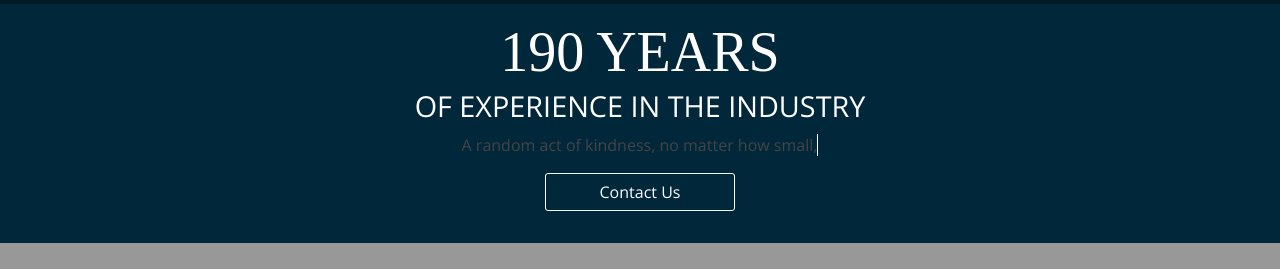
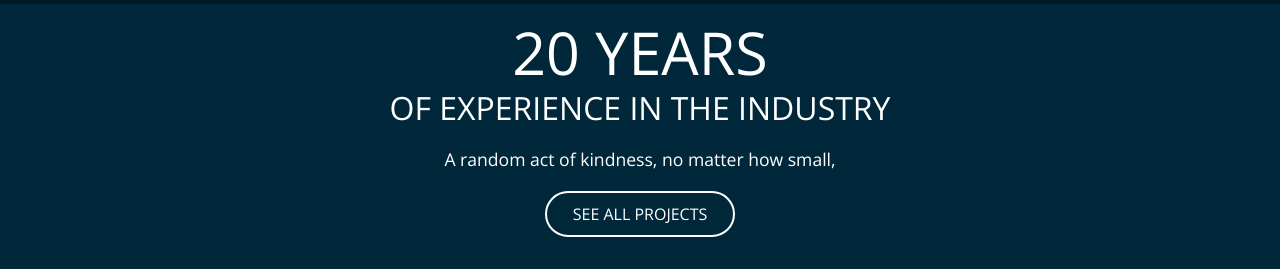
Before and after one commit to arnavjalui/JJ, a PHP site: page / in a window 1280 px wide. Shown: the part 1025-1294 px from the top of the page. Before the commit the page ends 1268 px from the top, so only its background shows below. Run offline with PHP 8.4, Linux system fonts and the light colour scheme; some libraries are stand-ins or nearby versions.

Commit message:
Modified the first-block

```diff
--- a/CSS/main_css2.css
+++ b/CSS/main_css2.css
@@ -52,13 +52,14 @@ nav .navNarrow .narrowLinks li{
 nav .navNarrow{display: none;}
 .hidden{display: none;}
 a.white-btn {
-    border: 1px solid #fff;
-    border-radius: 3px;
+    border: 2px solid #fff;
+    border-radius: 2.5em;
     color: #fff;
     display: block;
+    margin-top: 1.5em;
     font-size: 1em;
-    margin-top: 1.25em;
-    padding: 0.625em 1.25em;
+    text-transform: uppercase;
+    padding: 0.8em 1em 0.8em 1em;
     text-decoration: none;
     transition: all 0.20s linear 0s;
 	-o-transition: all 0.20s linear 0s;
@@ -67,7 +68,7 @@ a.white-btn {
 	-webkit-transition: all 0.20s linear 0s;
 }
 a.white-btn:hover {
-	background: none repeat scroll 0 0 rgba(255, 255, 255, 0.1);
+	background: none repeat scroll 0 0 rgba(146, 197, 0, 0.8);
 }
 
 .s-1, .s-2,.s-five,.s-3, .s-4, .s-5, .s-6, .s-7, .s-8, .s-9, .s-10, .s-11, .s-12, .l-1, .l-2, .l-five, .l-3, .l-4, .l-5, .l-6, .l-7, .l-8, .l-9, .l-10, .l-11, .l-12 {
@@ -186,24 +187,22 @@ nav .navNarrow .narrowLinks a {
     padding: 2.5em;
     padding-bottom: 2em;
     text-align: center;
+    color: #fff;
     border-top: 5px solid rgba(0, 18, 25,0.6);
     line-height: 1em;
 }
 #first-block h1 {
-    color: #fff;
-    font-family:serif;
-    font-size: 3.5em;
-    font-weight: 300;
+    font-size: 3.7em;
+    font-weight: 500;
     margin-top: 0;
 }
 #first-block h2 {
-    font-size: 1.8em;
-    color: #fff;
-    font-weight: 500;
+    font-size: 2em;
+    font-weight: 300;
 }
-#first block p{
-    color: #6c7c84;
-	font-size: 0.85em;
+#first-block p{
+	font-size: 1.1em;
+    padding-top: 0.5em;
 }
 
 @media screen and (max-width: 320px) {
@@ -382,5 +381,5 @@ nav .navNarrow .narrowLinks a {
 .center {
   float:none;
   margin:0 auto;
-  display:block;
+display: block;
 }
--- /dev/null
+++ b/JS/typewriter.js
@@ -0,0 +1,52 @@
+
+var TxtType = function(el, toRotate, period) {
+this.toRotate = toRotate;
+this.el = el;
+this.loopNum = 0;
+this.period = parseInt(period, 10) || 2000;
+this.txt = '';
+this.tick();
+this.isDeleting = false;
+};
+
+TxtType.prototype.tick = function() {
+var i = this.loopNum % this.toRotate.length;
+var fullTxt = this.toRotate[i];
+
+if (this.isDeleting) {
+this.txt = fullTxt.substring(0, this.txt.length - 1);
+} else {
+this.txt = fullTxt.substring(0, this.txt.length + 1);
+}
+
+this.el.innerHTML = '<span class="wrap">'+this.txt+'</span>';
+
+var that = this;
+var delta = 200 - Math.random() * 100;
+
+if (this.isDeleting) { delta /= 2; }
+
+if (!this.isDeleting && this.txt === fullTxt) {
+delta = this.period;
+this.isDeleting = true;
+} else if (this.isDeleting && this.txt === '') {
+this.isDeleting = false;
+this.loopNum++;
+delta = 500;
+}
+
+setTimeout(function() {
+that.tick();
+}, delta);
+};
+
+window.onload = function() {
+var elements = document.getElementsByClassName('typewrite');
+for (var i=0; i<elements.length; i++) {
+var toRotate = elements[i].getAttribute('data-type');
+var period = elements[i].getAttribute('data-period');
+if (toRotate) {
+  new TxtType(elements[i], JSON.parse(toRotate), period);
+}
+}
+};
--- a/index.php
+++ b/index.php
@@ -16,64 +16,7 @@
 
         <!-- CUSTOM STYLE -->
         <link href='http://fonts.googleapis.com/css?family=Open+Sans:400,300,600,700,800&subset=latin,latin-ext' rel='stylesheet' type='text/css'>
-        <script type="text/javascript">
-            var TxtType = function(el, toRotate, period) {
-            this.toRotate = toRotate;
-            this.el = el;
-            this.loopNum = 0;
-            this.period = parseInt(period, 10) || 2000;
-            this.txt = '';
-            this.tick();
-            this.isDeleting = false;
-        };
 
-        TxtType.prototype.tick = function() {
-            var i = this.loopNum % this.toRotate.length;
-            var fullTxt = this.toRotate[i];
-
-            if (this.isDeleting) {
-            this.txt = fullTxt.substring(0, this.txt.length - 1);
-            } else {
-            this.txt = fullTxt.substring(0, this.txt.length + 1);
-            }
-
-            this.el.innerHTML = '<span class="wrap">'+this.txt+'</span>';
-
-            var that = this;
-            var delta = 200 - Math.random() * 100;
-
-            if (this.isDeleting) { delta /= 2; }
-
-            if (!this.isDeleting && this.txt === fullTxt) {
-            delta = this.period;
-            this.isDeleting = true;
-            } else if (this.isDeleting && this.txt === '') {
-            this.isDeleting = false;
-            this.loopNum++;
-            delta = 500;
-            }
-
-            setTimeout(function() {
-            that.tick();
-            }, delta);
-        };
-
-        window.onload = function() {
-            var elements = document.getElementsByClassName('typewrite');
-            for (var i=0; i<elements.length; i++) {
-                var toRotate = elements[i].getAttribute('data-type');
-                var period = elements[i].getAttribute('data-period');
-                if (toRotate) {
-                  new TxtType(elements[i], JSON.parse(toRotate), period);
-                }
-            }
-            // INJECT CSS
-            var css = document.createElement("style");
-            css.type = "text/css";
-            css.innerHTML = ".typewrite > .wrap { border-right: 0.08em solid #fff}";
-            document.body.appendChild(css);
-        };
-        </script>
 
 
         <style>
@@ -170,11 +113,11 @@
         <!--FIRST_BLOCK-->
         <div id="first-block">
             <div class="line">
-                <h1>190 YEARS</h1>
+                <h1>20 YEARS</h1>
                 <h2>OF EXPERIENCE IN THE INDUSTRY</h2>
-                <p class="typewrite block1" data-period="2000" data-type='[ "A random act of kindness, no matter how small, can make a tremendous impact on someone else&#39;s life" ]'>
-                    <span class="wrap"></span></p>
-                <div class="s-12 l-2 center"><a class="white-btn" href="#">Contact Us</a></div>
+                <script src="js/typewriter.js"></script>
+                <p class="typewrite" data-period="2000" data-type='[ "A random act of kindness, no matter how small, can make a tremendous impact on someone else&#39;s life" ]'>
+                <div class="s-12 l-2 center"><a class="white-btn" href="#">See All Projects</a></div>
             </div>
         </div>
         <!--FIRST BLOCK END-->
```
Also changed, not shown: JS/index.js (line endings or trailing spaces).
